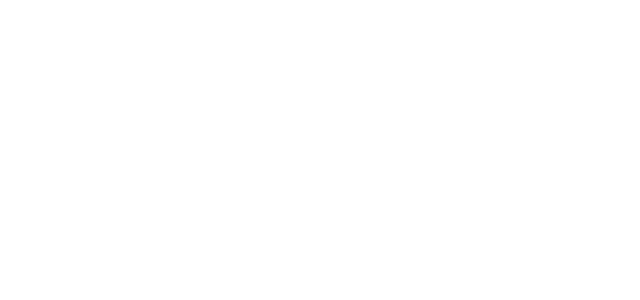
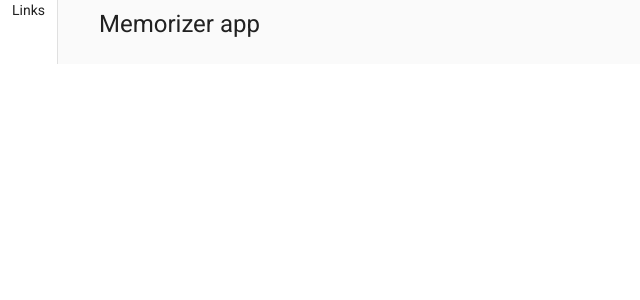
Before and after one commit to Can9UA/nx-test, an Angular app: page / in a window 1280 px wide. Shown: the top 300 px of the page, without its empty margins (0-640 px from the left). Built offline with nearby package versions, Linux system fonts and the light colour scheme.

Commit message:
add material library

```diff
--- a/angular.json
+++ b/angular.json
@@ -1,6 +1,23 @@
 {
   "version": 1,
   "projects": {
+    "libs-material": {
+      "projectType": "library",
+      "root": "libs/libs/material",
+      "sourceRoot": "libs/libs/material/src",
+      "prefix": "nx-test",
+      "architect": {
+        "lint": {
+          "builder": "@nrwl/linter:eslint",
+          "options": {
+            "lintFilePatterns": [
+              "libs/libs/material/src/**/*.ts",
+              "libs/libs/material/src/**/*.html"
+            ]
+          }
+        }
+      }
+    },
     "memorizer": {
       "projectType": "application",
       "root": "apps/memorizer",
--- a/apps/memorizer/src/app/app.component.html
+++ b/apps/memorizer/src/app/app.component.html
@@ -0,0 +1,13 @@
+<mat-drawer-container class="py-2">
+  <mat-drawer mode="side" opened>
+    <div class="container">
+      Links
+    </div>
+  </mat-drawer>
+
+  <mat-drawer-content>
+    <div class="container">
+      <h1>Memorizer app</h1>
+    </div>
+  </mat-drawer-content>
+</mat-drawer-container>
--- a/apps/memorizer/src/app/app.component.scss
+++ b/apps/memorizer/src/app/app.component.scss
@@ -0,0 +1,4 @@
+:host {
+  min-height: 100vh;
+  display: block;
+}
--- a/apps/memorizer/src/app/app.module.ts
+++ b/apps/memorizer/src/app/app.module.ts
@@ -3,10 +3,11 @@
 
 import { AppComponent } from './app.component';
 import { BrowserAnimationsModule } from '@angular/platform-browser/animations';
+import { LibsMaterialModule } from "@material";
 
 @NgModule({
   declarations: [AppComponent],
-  imports: [BrowserModule, BrowserAnimationsModule],
+  imports: [BrowserModule, BrowserAnimationsModule, LibsMaterialModule],
   providers: [],
   bootstrap: [AppComponent],
 })
--- /dev/null
+++ b/libs/libs/material/src/index.ts
@@ -0,0 +1 @@
+export * from './lib/libs-material.module';
--- a/nx.json
+++ b/nx.json
@@ -27,6 +27,9 @@
     ]
   },
   "projects": {
+    "libs-material": {
+      "tags": []
+    },
     "memorizer": {
       "tags": []
     },
--- a/tsconfig.base.json
+++ b/tsconfig.base.json
@@ -14,7 +14,9 @@
     "skipLibCheck": true,
     "skipDefaultLibCheck": true,
     "baseUrl": ".",
-    "paths": {}
+    "paths": {
+      "@material": ["libs/libs/material/src/index.ts"]
+    }
   },
   "exclude": ["node_modules", "tmp"]
 }
```
Also changed, not shown: libs/libs/material/src/lib/libs-material.module.ts (added, +55 -0 lines), libs/libs/material/tsconfig.json (added, +21 -0 lines), libs/libs/material/tsconfig.lib.json (added, +14 -0 lines), libs/libs/material/.eslintrc.json (added), libs/libs/material/README.md (added).
